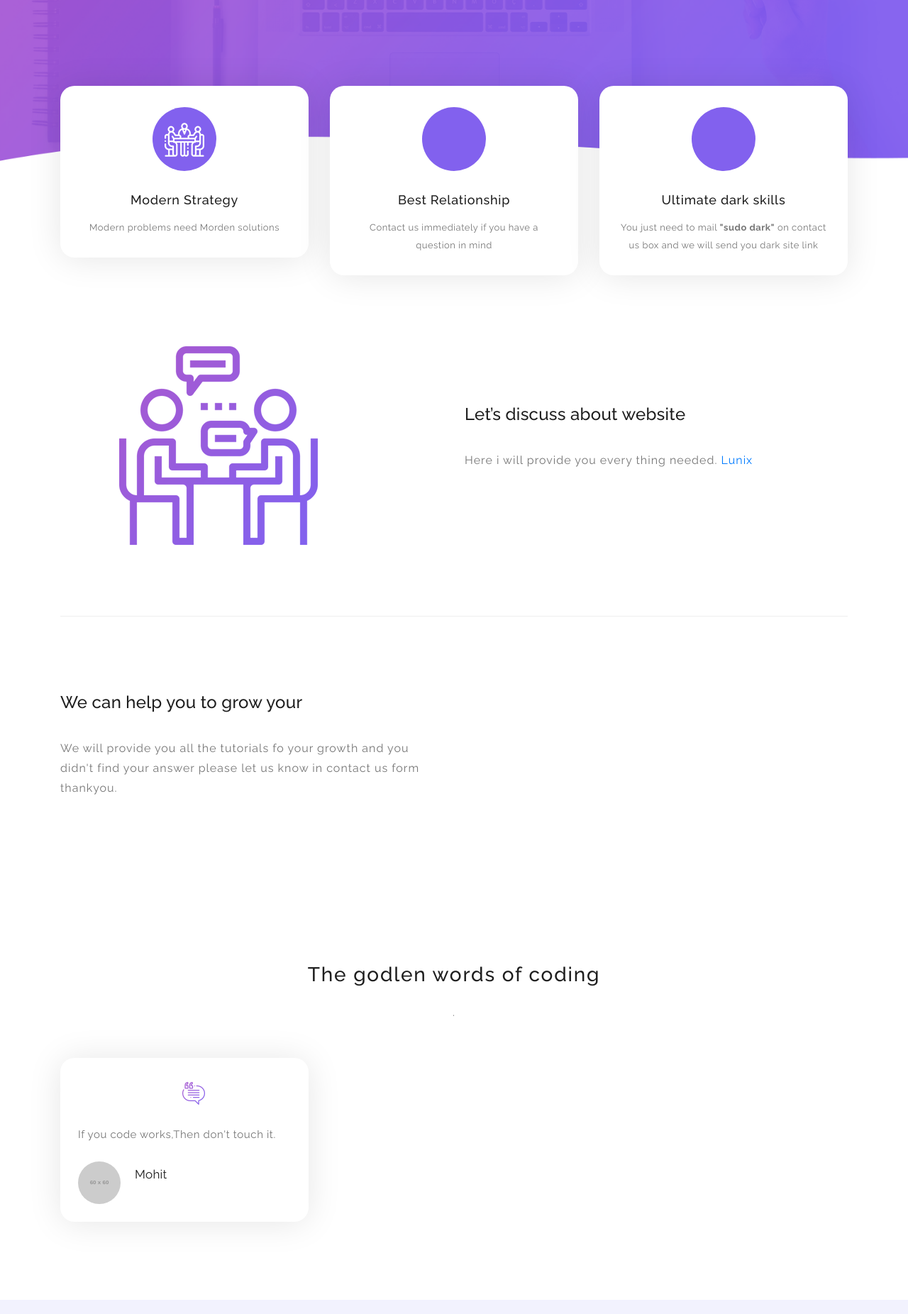
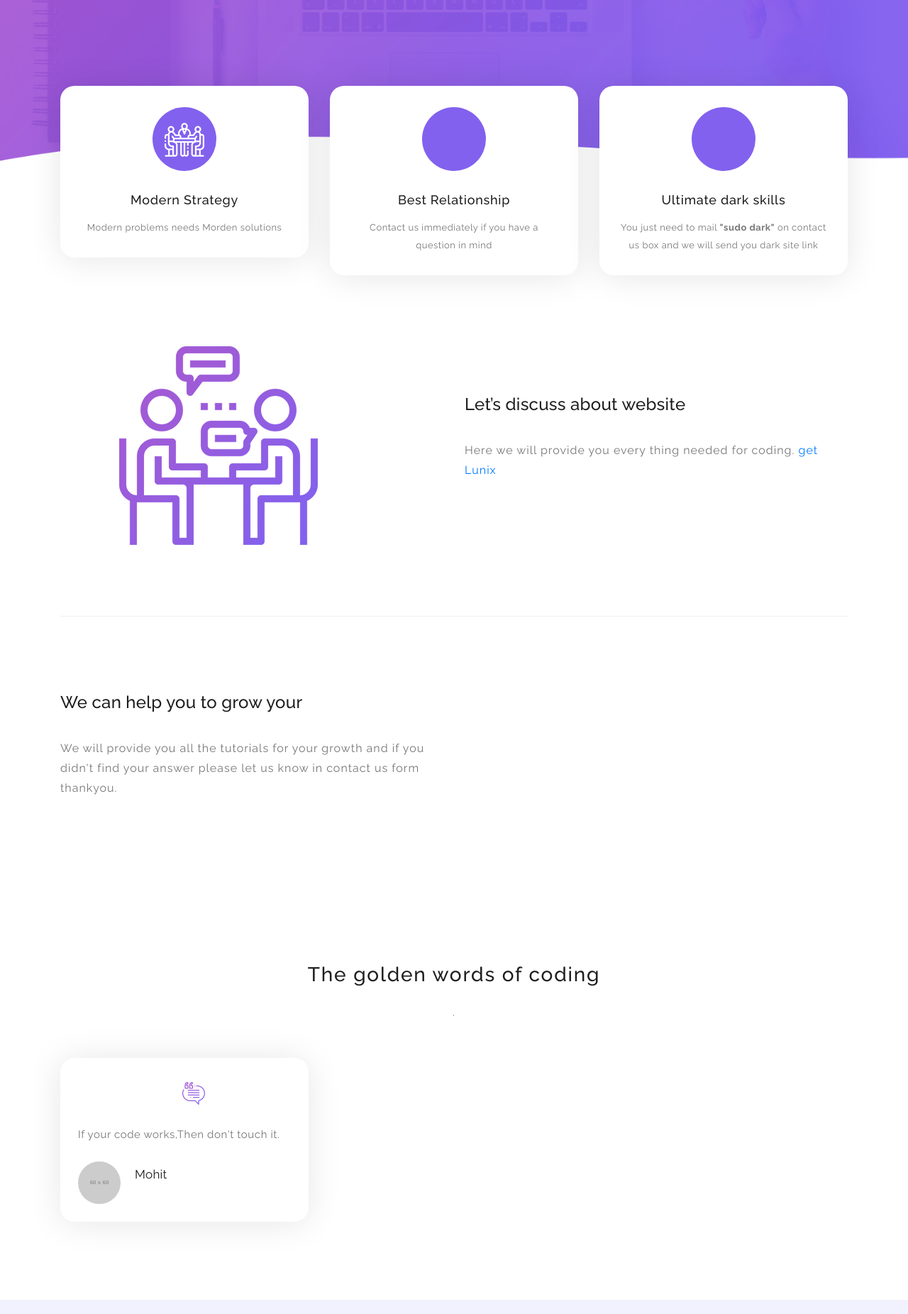
Before and after one commit to mohitkhyalia/blog_mk, a Flask app: page / in a window 1280 px wide. Shown: the part 489-2341 px from the top of the page at 71% size. Run offline with Flask 2, Linux system fonts and the light colour scheme; grey boxes labelled with a size stand in for pictures from a placeholder-image service; some libraries are stand-ins or nearby versions.

Commit message:
Update index h.html

```diff
--- a/templates/index h.html
+++ b/templates/index h.html
@@ -104,13 +104,11 @@ color: black;
                         </a>
                         <div class="topnav">
                         <div id="myLinks">
-                          <a href="#welcome" >Home</a>
-                          <a href="#features">About</a>
+                          <a href="/" >Home</a>
+
                           <a href="/blog">Blogs</a>
-                          <a href="#work-process">Tutorials</a>
 
 
-                        <a href="#contact-us">Contact Us</a>
                         </div>
                       </div>
                          <!--***** Menu End ***** -->
@@ -153,7 +151,7 @@ color: black;
                                     <i><img src="assets/images/featured-item-01.png" alt=""></i>
                                 </div>
                                 <h5 class="features-title">Modern Strategy</h5>
-                                <p>Modern problems need Morden solutions</p>
+                                <p>Modern problems needs Morden solutions</p>
                             </div>
                         </div>
                         <!-- ***** Features Small Item End ***** -->
@@ -201,8 +199,8 @@ color: black;
                         <h2 class="section-title">Let’s discuss about website</h2>
                     </div>
                     <div class="left-text">
-                        <p>Here i will provide you every thing needed.
-                          <a href="/blog/kali-install">Lunix</a>
+                        <p>Here we will provide you every thing needed for coding.
+                          <a href="/blog/kali-install">  get Lunix</a>
                        </p>
                     </div>
                 </div>
@@ -225,7 +223,7 @@ color: black;
                         <h2 class="section-title">We can help you to grow your </h2>
                     </div>
                     <div class="left-text">
-                        <p>We will provide you all the tutorials fo your growth and you didn't find your answer please let us know in contact us form thankyou.</p>
+                        <p>We will provide you all the tutorials for your growth and if you didn't find your answer please let us know in contact us form thankyou.</p>
                     </div>
                 </div>
                 <div class="col-lg-1"></div>
@@ -248,7 +246,7 @@ color: black;
             <div class="row">
                 <div class="col-lg-12">
                     <div class="center-heading">
-                        <h2 class="section-title">The godlen words of coding</h2>
+                        <h2 class="section-title">The golden words of coding</h2>
                     </div>
                 </div>
                 <div class="offset-lg-3 col-lg-6">
@@ -270,7 +268,7 @@ color: black;
                     <div class="team-item">
                         <div class="team-content">
                             <i><img src="assets/images/testimonial-icon.png" alt=""></i>
-                            <p>If you code works,Then don't touch it.</p>
+                            <p>If your code works,Then don't touch it.</p>
                             <div class="user-image">
                                 <img src="http://placehold.it/60x60" alt="">
                             </div>
```
